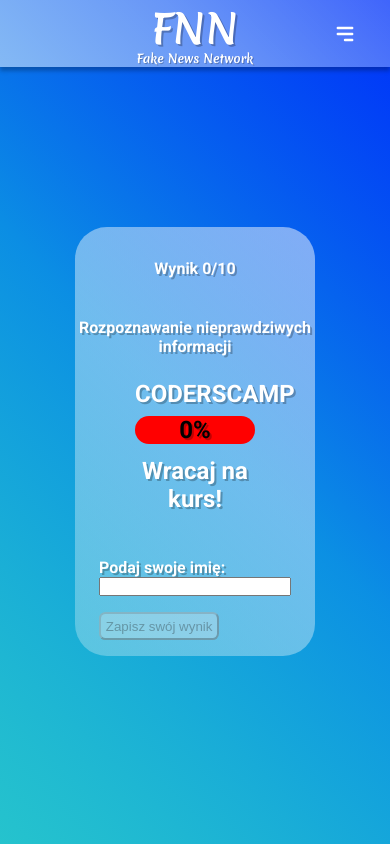
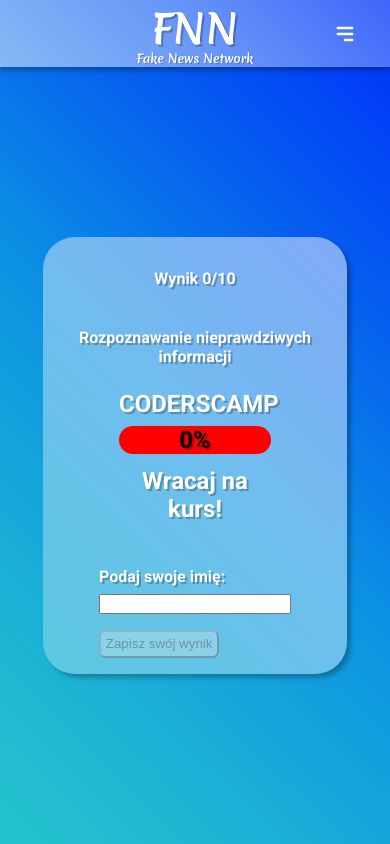
Before and after one commit to team-prstmw/hackaton-FE, a React (Create React App) app: page /score in a window 390 px wide. Built offline with nearby package versions, Linux system fonts and the light colour scheme; no server answers.

Commit message:
Fix media queries for score page

```diff
--- a/src/pages/GameOver/GameOver.module.scss
+++ b/src/pages/GameOver/GameOver.module.scss
@@ -4,12 +4,16 @@
     height: 100vh;
     overflow: hidden;
 
+    display: flex;
+    flex-direction: column;
+
     .squereScore {
         width: 65rem;
         height: fit-content;
         background: linear-gradient(225deg, rgba(253, 253, 253, 0.5) 0%, rgba(253, 253, 253, 0.42) 45%, rgba(253, 253, 253, 0.28) 100%);
-        margin: 5rem auto 0 auto;
+        margin: auto;
         border-radius: 2rem;
+        box-shadow: 4px 4px 4px var(--glass-shadow-color);
     }
 
     .title {
@@ -33,7 +37,7 @@
     .form {
         width: 20rem;
         margin: 0 auto;
-        margin-top: 4rem;
+        margin-top: 2rem;
     }
 
     .label {
@@ -46,6 +50,7 @@
         height: 2rem;
         margin-bottom: 1.2rem;
         font-size: 1.2rem;
+        margin-top: 0.5rem;
     }
 
     .button {
@@ -59,9 +64,7 @@
 @media screen and (min-width: 320px) {
     .GameOver {
         .squereScore {
-            width: 15rem;
-            // height: 18rem;
-            margin: 10rem auto 0 auto;
+            width: 19rem;
         }
 
         .title {
@@ -99,9 +102,7 @@
     .GameOver {
 
         .squereScore {
-            width: 25rem;
-            // height: 30rem;
-            margin: 8rem auto 0 auto;
+            width: 29rem;
         }
 
         .title {
@@ -141,8 +142,6 @@
 
         .squereScore {
             width: 45rem;
-            // height: 35rem;
-            margin: 5rem auto 0 auto;
         }
     }
 }
```
